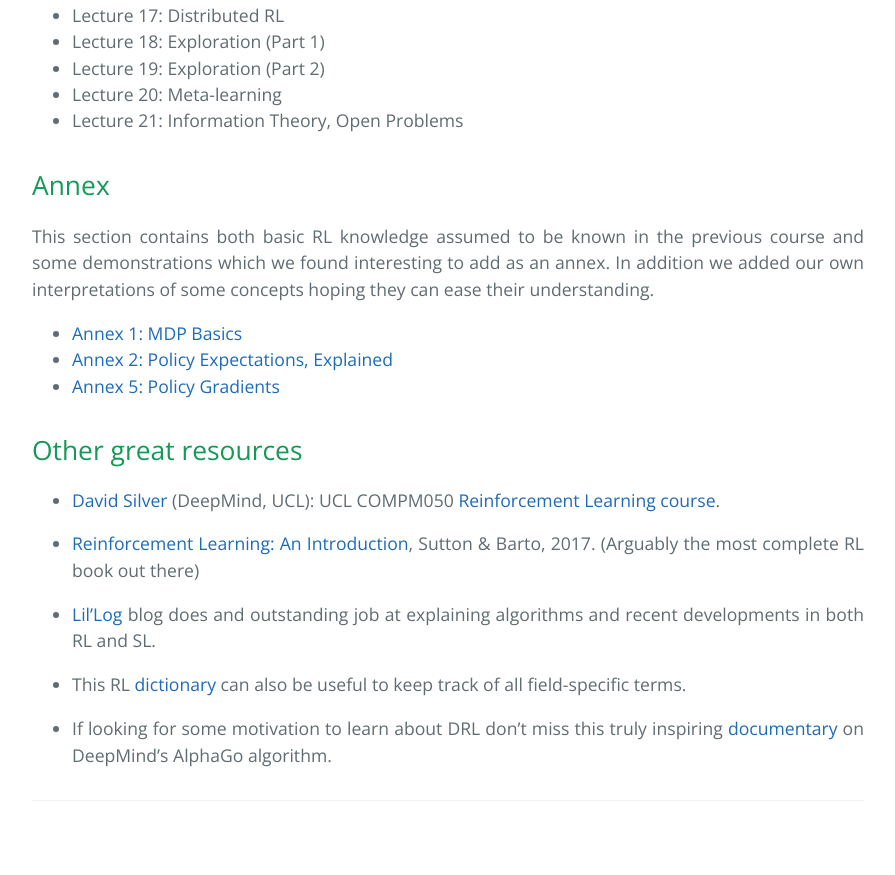
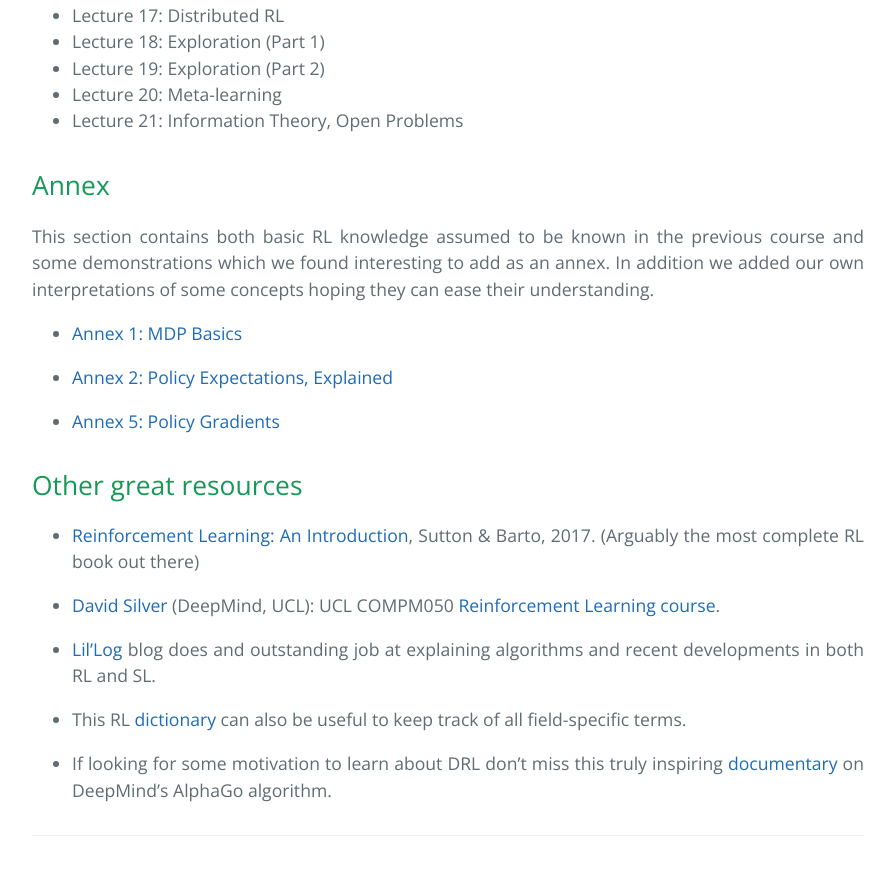
Before and after one commit to CampusAI/CampusAI.github.io, a Jekyll site: the page built from lectures.md, in a window 1280 px wide and 900 px high, scrolled down 2251 px. Shown: the top 875 px of the window, without its empty margins (192-1087 px from the left). Built offline with Jekyll 4.4.1, drawn with Linux system fonts in a browser that asks for light colours.

```diff
--- a/lectures.md
+++ b/lectures.md
@@ -82,15 +82,17 @@ This section contains both basic RL knowledge assumed to be known in the previou
 In addition we added our own interpretations of some concepts hoping they can ease their understanding.
 
 - [Annex 1: MDP Basics](/lectures/basic_concepts)
+
 - [Annex 2: Policy Expectations, Explained](/lectures/policy_expectations)
+
 - [Annex 5: Policy Gradients](/lectures/policy_gradients_annex)
 
 
 ## Other great resources
 
+- [Reinforcement Learning: An Introduction](http://incompleteideas.net/book/bookdraft2017nov5.pdf), Sutton & Barto, 2017. (Arguably the most complete RL book out there)
+
 - [David Silver](http://www0.cs.ucl.ac.uk/staff/d.silver/web/Home.html) (DeepMind, UCL): UCL COMPM050 [Reinforcement Learning course](http://www0.cs.ucl.ac.uk/staff/d.silver/web/Teaching.html).
-
-- [Reinforcement Learning: An Introduction](http://incompleteideas.net/book/bookdraft2017nov5.pdf), Sutton & Barto, 2017. (Arguably the most complete RL book out there)
 
 - [Lil'Log](https://lilianweng.github.io/lil-log/) blog does and outstanding job at explaining algorithms and recent developments in both RL and SL.
 
```
